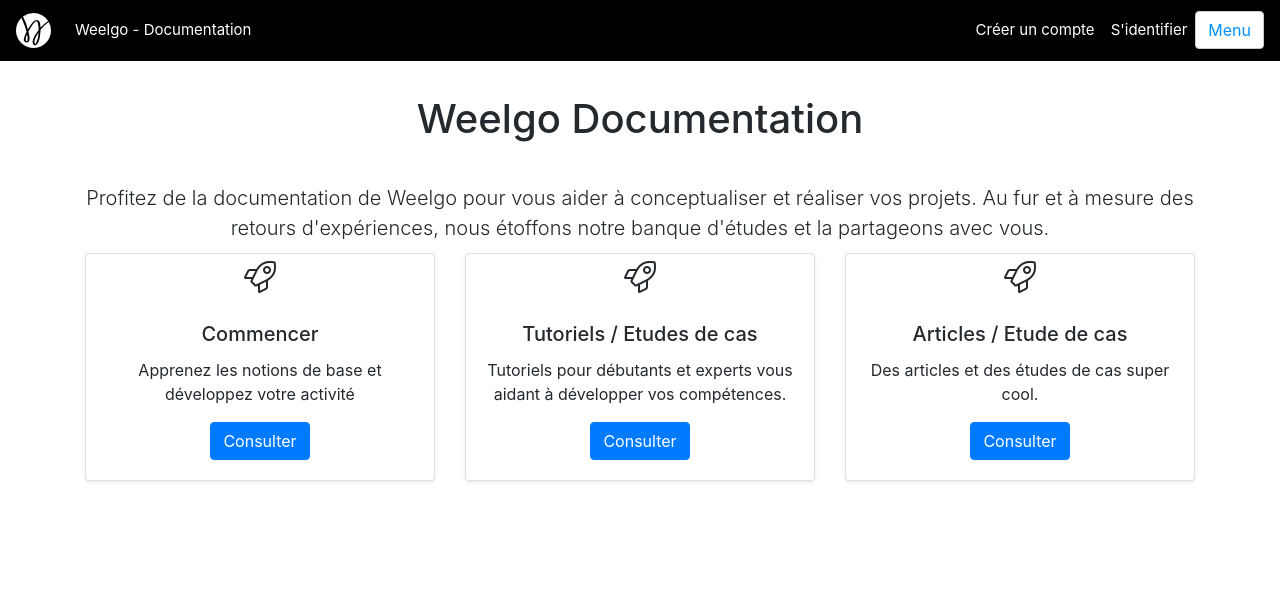
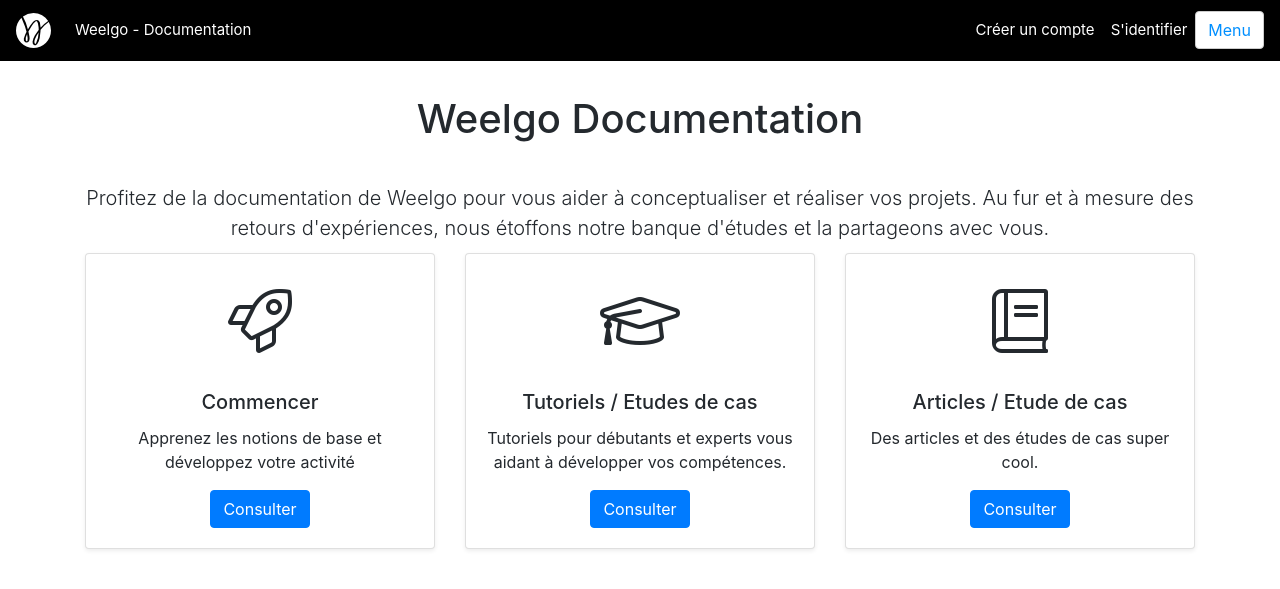
Before and after one commit to Weelgo/weelgo.github.io, a Jekyll site: the page built from fr/index.html, in a window 1280 px wide and 900 px high. Shown: the top 589 px of the window. Built offline with Jekyll 4.4.1, drawn with Linux system fonts in a browser that asks for light colours.

Commit message:
Amélioration

```diff
--- a/_data/sitemap_fr.json
+++ b/_data/sitemap_fr.json
@@ -7,6 +7,7 @@
 		"color": "white",
 		"id": "fj345j",
 		"thumbnail": "tutorials.png",
+		"icon":"fal fa-rocket",
 		"sub": [
 			{
 				"name": "Créer un réseau",
@@ -80,6 +81,7 @@
 		"color": "white",
 		"id": "fj246kj",
 		"thumbnail": "videos.png",
+		"icon":"fal fa-graduation-cap",
 		"sub": [
 			{
 				"name": "Vidéo présentation",
@@ -119,7 +121,7 @@
 		"color": "white",
 		"id": "345klj3",
 		"thumbnail": "studyCase.png",
-		"soon" : "true",
+		"icon":"fal fa-book",
 		"sub": [
 			{
 				"name": "Weelgo en Agile",
--- a/_layouts/main_index_fr.html
+++ b/_layouts/main_index_fr.html
@@ -25,7 +25,7 @@
 			<div class="col-md-4">
 
 				<div class="card mb-4 shadow-sm text-center">
-					<span style="font-size: 2em;"><i class="fal fa-rocket"></i></span>
+					<span style="font-size: 4em;margin-top: 20px;"><i class="{{ lev1.icon }}"></i></span>
 					<div class="card-body">
 						<h5 class="card-title">{{ lev1.name }}</h5>
 						<p class="card-text">{{ lev1.description }}</p>
```
